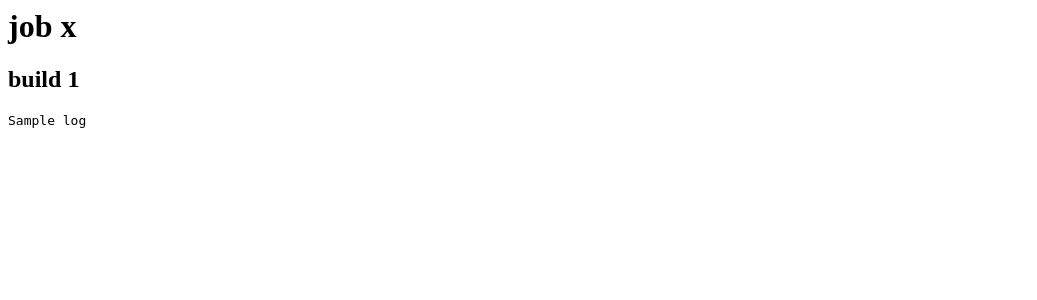
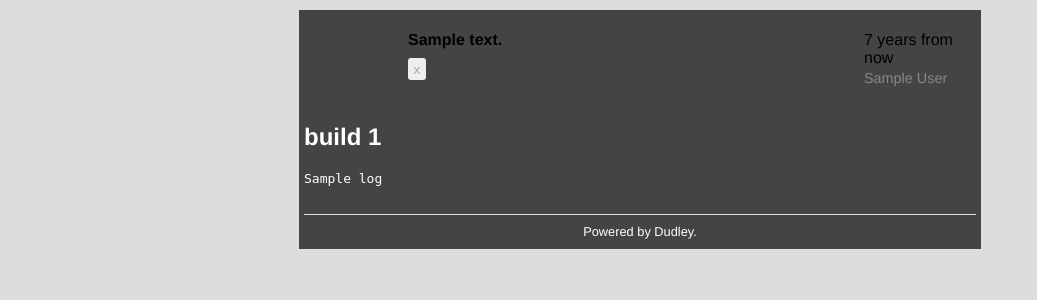
Before and after one commit to victorykit/dudley, a Flask app: template templates/job.html in a window 1280 px wide. Shown: the top 300 px of the page, without its empty margins (0-1037 px from the left). Run offline with Flask 3, Linux system fonts and the light colour scheme; the template is opened without the code that fills it: most values are stand-ins (such as "Sample title", 1, 10 or a date in 2020); some libraries are stand-ins or nearby versions.

Commit message:
add styling

```diff
--- /dev/null
+++ b/static/style.css
@@ -0,0 +1,107 @@
+body {
+  background: #ddd;
+  font-family: helvetica neue, helvetica, arial, tahoma, sans-serif;
+  margin: 0;
+}
+
+h1 {
+  color: white;
+  margin: 0 0 5px 5px;
+  font-size: 25px;
+  letter-spacing: 1px;
+}
+h3 {
+  font-size: 18px;
+}
+
+.content {
+  max-width: 42em;
+  color: white;
+  margin: 10px auto;
+  padding: 0.3em .3em 0;
+  background: #444;
+}
+.box {
+  padding: 1em;
+  margin: 0;
+  display: block;
+  width: 40em;
+  clear: both;
+  border-bottom: 1px solid #444;
+  color: black;
+  text-decoration: none;
+  min-height: 3em;
+}
+.failed_build, .successful_build {
+  background: #fff;
+}
+a.failed_build:hover, a.successful_build:hover {
+  background: #efefef;
+}
+.build_status {
+  color: white;
+  float: left;
+  margin: 4px 1em .5em 0;
+  padding: 0.2em 0.5em;
+  width: 3.5em;
+  text-align: center;
+}
+.failed_build .build_status {
+  background: #822;
+}
+.successful_build .build_status {
+  background: #282;
+}
+.commit_hash {
+  float: left;
+  max-width: 28.5em;
+}
+.author_time {
+  float: right;
+}
+.time_since {
+  margin: 0 0 .2em 0;
+  max-width: 6em;
+}
+.author {
+  color: #888;
+  font-size: 90%;
+  max-width: 6em;
+}
+.commit_message {
+  margin-bottom: 13px;
+  font-weight: bold;
+  word-wrap: break-word;
+  white-space: pre-wrap;
+}
+.hash {
+  color: #aaa;
+  background: #eee;
+  padding: 4px 5px 3px;
+  border-radius: 3px;
+}
+a.box:hover .hash {
+  background: #ddd;
+  color: #999;
+}
+.footer {
+  text-align: center;
+  padding: 5px;
+}
+.footer.log_page {
+  padding: 9px 5px 10px;
+  border-top: 1px solid #ddd;
+}
+.footer a, .footer a:visited  {
+  text-decoration: none;
+  font-size: 80%;
+  color: white;
+}
+.footer a:hover {
+  text-decoration: underline;
+}
+.log {
+  width: 100%;
+  white-space: pre-wrap;
+  padding-bottom: 15px;
+}
--- a/templates/job.html
+++ b/templates/job.html
@@ -1,13 +1,35 @@
-<h1>job {{job.commit_hash}}</h1>
+<link rel="stylesheet" type="text/css" href="/static/style.css">
+
+<div class="content">
+  {% set class = {True: 'successful_build', False: 'failed_build', None: '#ddd'}[job.success] %}
+  {% set description = {True: 'PASS', False: 'FAIL', None: '#ddd'}[job.success] %}
+  <div href="/jobs/{{job.id}}" class="box {{class}}">
+    <div class="build_status">{{description}}</div>
+    <div class="commit_hash">
+      <div class="commit_message">{{job.message or ''}}</div>
+      <code class="hash">{{job.commit_hash}}</code>
+    </div>
+    <div class="author_time">
+      <div class="time_since">{{job.created_at|timesince}}</div>
+      <div class="author">{{job.author or ''}}</div>
+    </div>
+    <div style="clear: both;"></div>
+  </div>
 
   {% for build in builds %}
 
     <h2>build {{build.id}}</h2>
 
-<pre id="build_{{build.id}}">{{build.log|unconsole}}</pre>
+    <pre id="build_{{build.id}}" class="log">{{build.log|unconsole}}</pre>
 
   {% endfor %}
 
+  <div class="footer log_page">
+    <a href="https://github.com/victorykit/dudley">Powered by Dudley.</a>
+  </div>
+</div>
+
+</div>
 <script src="//d3dy5gmtp8yhk7.cloudfront.net/1.12/pusher.min.js"></script>
 <script type="text/javascript">
   var pusher = new Pusher('{{pusher_key}}'); // uses your API KEY
```
Also changed, not shown: templates/index.html (+18 -15 lines). Lines whose indentation alone changed are shown as unchanged.
